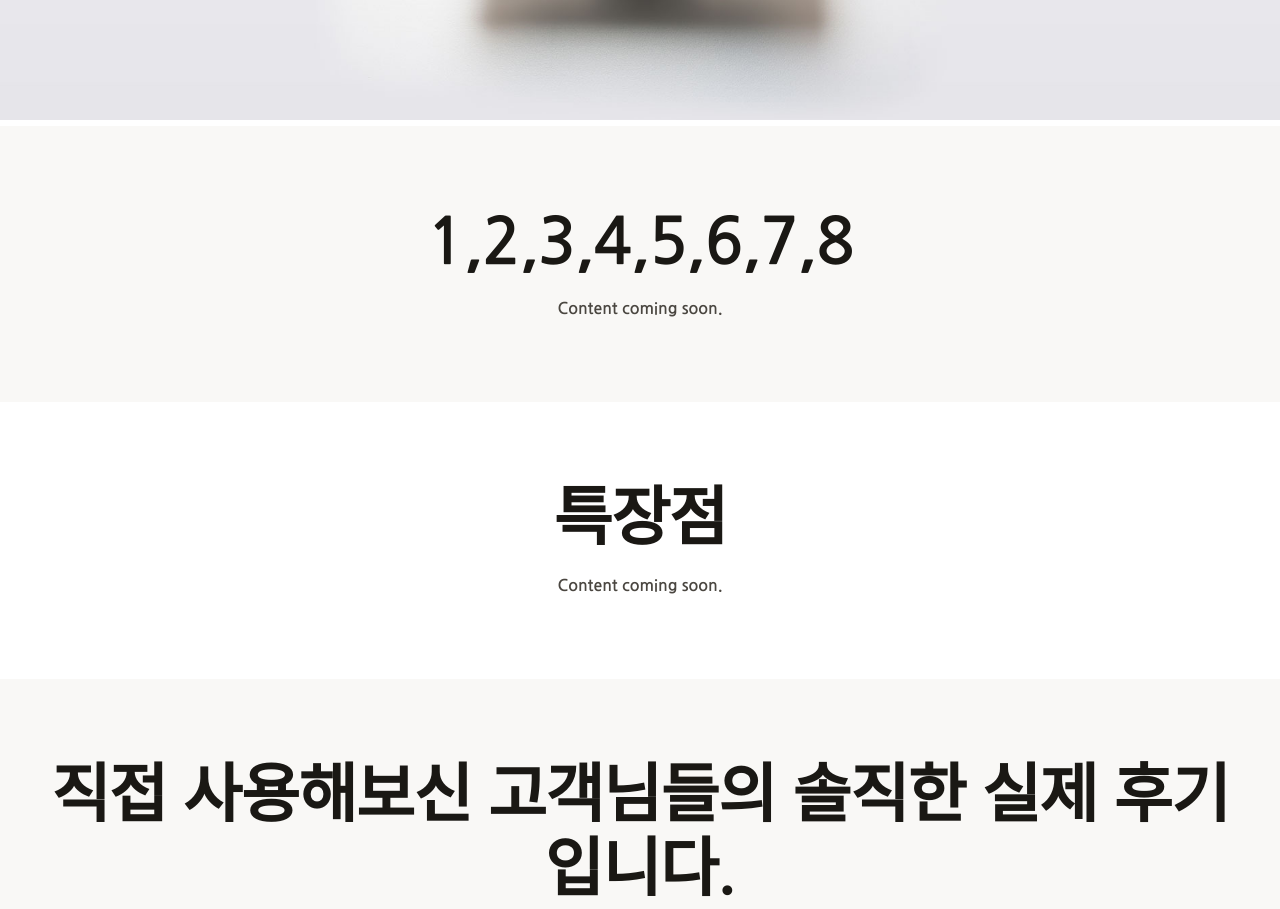
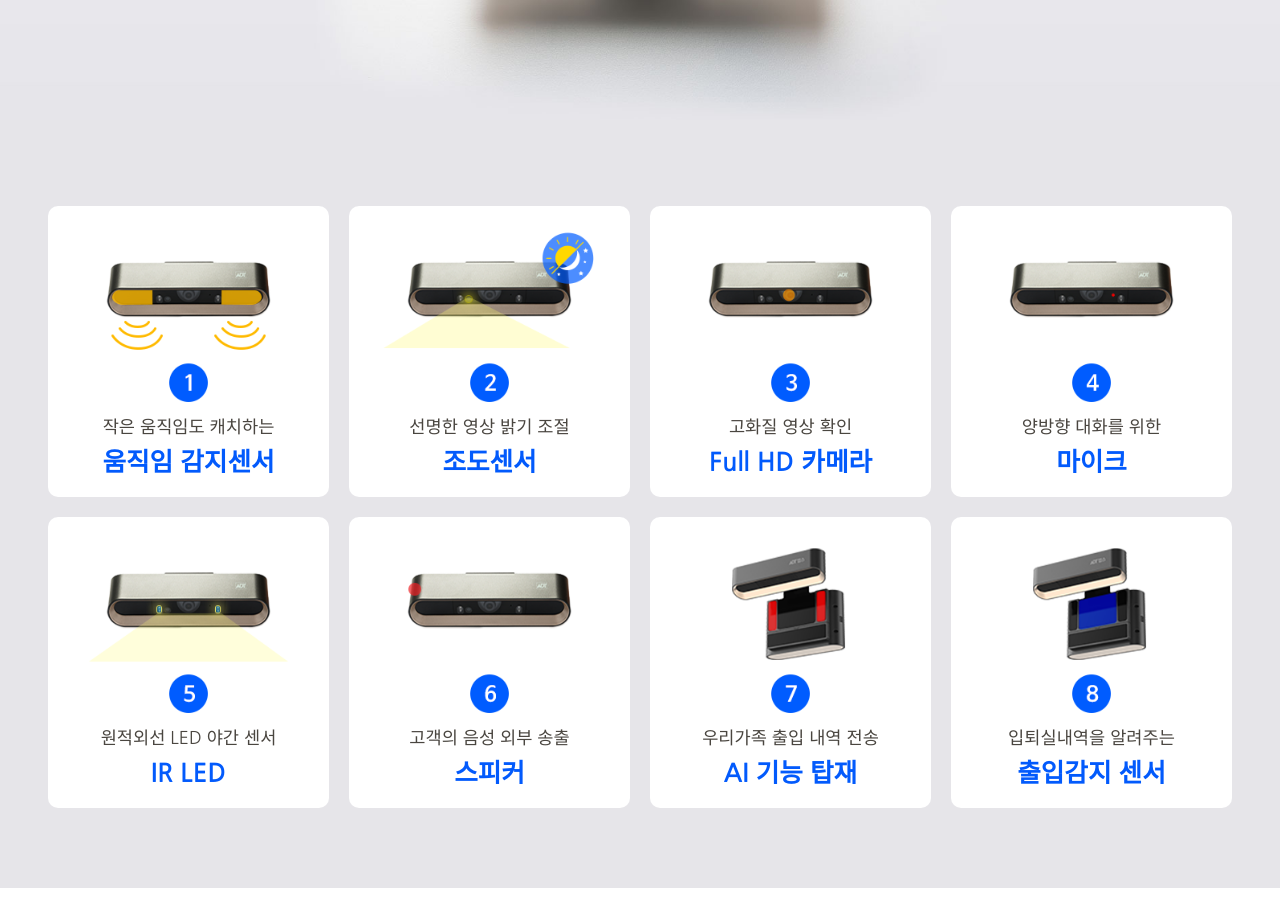
Before and after one commit to yulialee9732/Caps-Home, a plain HTML site: page index.html in a window 1280 px wide. Shown: the part 3781-4690 px from the top of the page. Drawn offline with Linux system fonts and the light colour scheme.

Commit message:
Add section 6

```diff
--- a/index.html
+++ b/index.html
@@ -243,8 +243,48 @@
 
   <!-- SECTION 6 (not in navbar) -->
   <section id="s6">
-    <h2 class="section-title">1,2,3,4,5,6,7,8</h2>
-    <p class="section-sub">Content coming soon.</p>
+    <div class="s6-inner">
+      <div class="s6-box">
+        <img src="img/feature1.png">
+        <h1>작은 움직임도 캐치하는</h1>
+        <h2>움직임 감지센서</h2>
+      </div>
+      <div class="s6-box">
+        <img src="img/feature2.png">
+        <h1>선명한 영상 밝기 조절</h1>
+        <h2>조도센서</h2>
+      </div>
+      <div class="s6-box">
+        <img src="img/feature3.png">
+        <h1>고화질 영상 확인</h1>
+        <h2>Full HD 카메라</h2>
+      </div>
+      <div class="s6-box">
+        <img src="img/feature4.png">
+        <h1>양방향 대화를 위한</h1>
+        <h2>마이크</h2>
+      </div>
+      <div class="s6-box">
+        <img src="img/feature5.png">
+        <h1>원적외선 LED 야간 센서</h1>
+        <h2>IR LED</h2>
+      </div>
+      <div class="s6-box">
+        <img src="img/feature6.png">
+        <h1>고객의 음성 외부 송출</h1>
+        <h2>스피커</h2>
+      </div>
+      <div class="s6-box">
+        <img src="img/feature7.png">
+        <h1>우리가족 출입 내역 전송</h1>
+        <h2>AI 기능 탑재</h2>
+      </div>
+      <div class="s6-box">
+        <img src="img/feature8.png">
+        <h1>입퇴실내역을 알려주는</h1>
+        <h2>출입감지 센서</h2>
+      </div>
+    </div>
   </section>
 
   <!-- SECTION 7 (navbar link) -->
--- a/styles.css
+++ b/styles.css
@@ -33,6 +33,26 @@
     --sec-ti2-786: 3.5vw;
     --sec-ti2-786-line: 6vw;
 
+    /* s6 h1 */
+    --sec-s6h1: 1.1rem;
+    --sec-s6h1-line:1.4rem;
+    --sec-s6h1-1250: 1rem;
+    --sec-s6h1-1250-line: 1.4rem;
+    --sec-s6h1-960: 0.9rem;
+    --sec-s6h1-960-line: 1.7rem;
+    --sec-s6h1-786: 3vw;
+    --sec-s6h1-786-line: 5vw;
+
+    /* s6 h2 */
+    --sec-s6h2: 1.6rem;
+    --sec-s6h2-line:1.8rem;
+    --sec-s6h2-1250: 1.4rem;
+    --sec-s6h2-1250-line: 1.7rem;
+    --sec-s6h2-960: 1.2rem;
+    --sec-s6h2-960-line: 1.7rem;
+    --sec-s6h2-786: 4vw;
+    --sec-s6h2-786-line: 5vw;
+
     /* section subtitle */
     --sec-sub: 1.2rem;
     --sec-sub-line:2.4rem;
@@ -66,12 +86,12 @@
     /* xsmall */
     --sec-xsmall: 0.8rem;
     --sec-xsmall-line: 1.5rem;
-     --sec-xsmall-1250: 0.7rem;
+    --sec-xsmall-1250: 0.7rem;
     --sec-xsmall-1250-line: 1.5rem;
     --sec-xsmall-960: 0.6rem;
     --sec-xsmall-960-line: 1.5rem;
     --sec-xsmall-786: 2vw;
-     --sec-xsmall-786-line: 4vw;
+    --sec-xsmall-786-line: 4vw;
 }
 
 html { scroll-behavior: smooth; }
@@ -536,9 +556,15 @@ section:first-of-type { padding-top: calc(var(--nav-h) + 80px); }
     position: relative;
     height: 45vw;
     display: flex;
-    background-image: url(img/cap_bg\ copy.jpg);
+    background-image: url(img/cap_bg\ copy.jpg),
+    linear-gradient(to bottom, #222427 50%, #E6E5E9 50%);;
     background-size: contain;
     background-repeat: no-repeat;
+    background-position: top;
+    /* background: linear-gradient(
+    to bottom,
+    #222427 50%,
+    #E6E5E9 30%); */
 }
 #s5 .s5-inner {
     width: 100%;
@@ -570,10 +596,45 @@ section:first-of-type { padding-top: calc(var(--nav-h) + 80px); }
     line-height: var(--sec-ti1-line);
 }
 
-
-
-
-
+/* SECTION 6 */
+#s6 {
+    background-color: #E6E5E9;
+    margin: 0;
+}
+#s6 .s6-inner {
+    display: grid;
+    grid-template-columns: repeat(4, 1fr);
+    gap: 20px;
+    max-width: 1250px;
+    width: 100%;
+    justify-content: center;
+    align-items: center;
+}
+#s6 .s6-inner .s6-box {
+    background-color: var(--white);
+    padding: 20px;
+    display: flex;
+    flex-direction: column;
+    align-items: center;
+    gap: 10px;
+    border-radius: 10px;
+    height: max-content;
+}
+#s6 .s6-inner .s6-box img {
+    width: 100%;
+}
+#s6 .s6-inner .s6-box h1 {
+    font-size: var(--sec-s6h1);
+    line-height: var(--sec-s6h1-line);
+    font-weight: 400;
+    text-align: center;
+    color:#4a4640;
+}
+#s6 .s6-inner .s6-box h2 {
+    font-size: var(--sec-s6h2);
+    line-height: var(--sec-s6h2-line);
+    color: var(--blue);
+}
 
 
 
@@ -625,6 +686,12 @@ section:first-of-type { padding-top: calc(var(--nav-h) + 80px); }
     /* SECTION 5 */
     #s5 .s5-inner .s5-text h1                       { font-size: var(--sec-ti2-1250); line-height: var(--sec-ti2-1250-line);}
     #s5 .s5-inner .s5-text h2                       { font-size: var(--sec-ti1-1250); line-height: var(--sec-ti1-1250-line);}
+
+    /* SECTION 6 */
+    #s6 .s6-inner                                   { gap: 10px;}
+    #s6 .s6-inner .s6-box                           { height: 25vw;}
+    #s6 .s6-inner .s6-box h1                        { font-size: var(--sec-s6h1-1250); line-height: var(--sec-s6h1-1250-line);}
+    #s6 .s6-inner .s6-box h2                        { font-size: var(--sec-s6h2-1250); line-height: var(--sec-s6h2-1250-line);}
 }
 @media (max-width: 960px) {
     nav { padding: 0 24px; height: 70px;}
@@ -678,6 +745,13 @@ section:first-of-type { padding-top: calc(var(--nav-h) + 80px); }
     #s5                                             { background-color: #222427; height: 60vh; background-size: 130%; background-attachment: unset; background-position: center 100%;}
     #s5 .s5-inner .s5-text h1                       { font-size: var(--sec-ti2-960); line-height: var(--sec-ti2-960-line);}
     #s5 .s5-inner .s5-text h2                       { font-size: var(--sec-ti1-960); line-height: var(--sec-ti1-960-line);}
+
+    /* SECTION 6 */
+    #s6 .s6-inner                                   { grid-template-columns: repeat(2, 1fr);}
+    #s6 .s6-inner .s6-box                           { height: 40vw;}
+    #s6 .s6-inner .s6-box img                       { width: 80%;}
+    #s6 .s6-inner .s6-box h1                        { font-size: var(--sec-s6h1-960); line-height: var(--sec-s6h1-960-line);}
+    #s6 .s6-inner .s6-box h2                        { font-size: var(--sec-s6h2-960); line-height: var(--sec-s6h2-960-line);}
 }
 @media (max-width: 786px){
     #hero .section-sub {font-size: 3vw;}
@@ -708,7 +782,12 @@ section:first-of-type { padding-top: calc(var(--nav-h) + 80px); }
     }
 
     /* SECTION 5 */
-    #s5                                             { background-color: #222427; height: 40vh; background-size: 130%; background-attachment: unset; background-position: center 100%;}
+    #s5                                             { height: 40vh; background-size: 130%; background-attachment: unset; background-position: center 100%;}
     #s5 .s5-inner .s5-text h1                       { font-size: var(--sec-ti2-786); line-height: var(--sec-ti2-786-line);}
     #s5 .s5-inner .s5-text h2                       { font-size: var(--sec-ti1-786); line-height: var(--sec-ti1-786-line);}
+
+    /* SECTION 6 */
+    #s6 .s6-inner .s6-box                           { height: 45vw;}
+    #s6 .s6-inner .s6-box h1                        { font-size: var(--sec-s6h1-786); line-height: var(--sec-s6h1-786-line);}
+    #s6 .s6-inner .s6-box h2                        { font-size: var(--sec-s6h2-786); line-height: var(--sec-s6h2-786-line);}
 }
```
Also changed, not shown: img/feature1.png (added), img/feature2.png (added), img/feature3.png (added), img/feature4.png (added), img/feature5.png (added), img/feature6.png (added), img/feature7.png (added), img/feature8.png (added), 2 other files.
